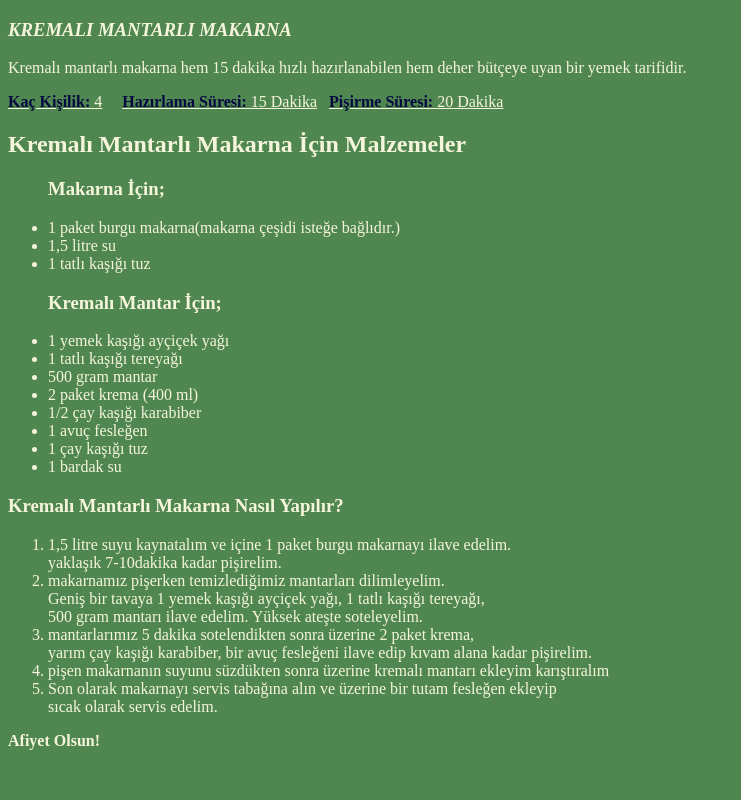
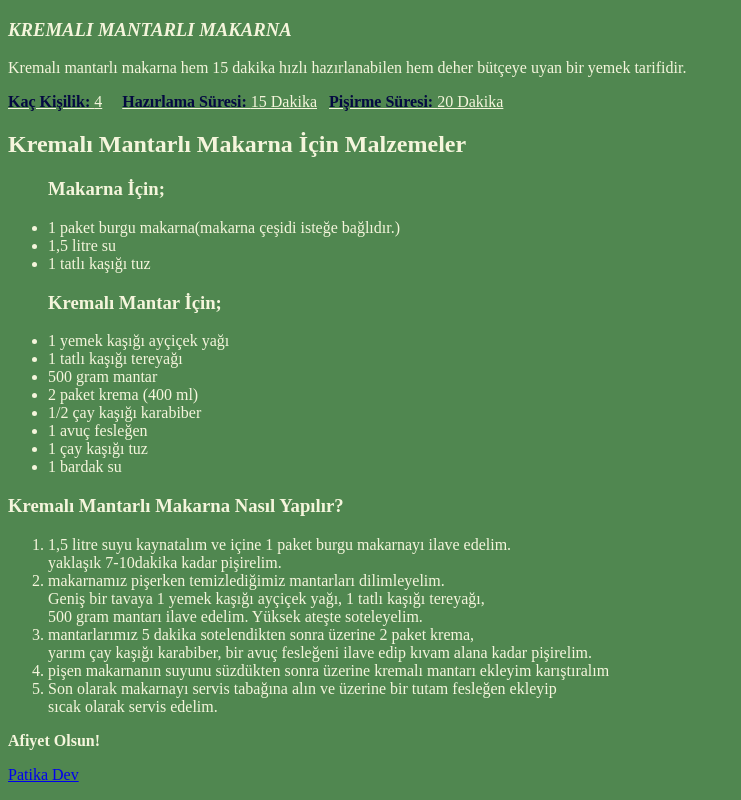
Before and after one commit to Yaseminkar/Patika-dev-html-homework-3, a plain HTML site: page index.html in a window 1280 px wide. Shown: the whole page, without its empty margins (0-741 px from the left). Drawn offline with Linux system fonts and the light colour scheme.

Commit message:
Added patika link to footer

```diff
--- a/index.html
+++ b/index.html
@@ -59,6 +59,7 @@
 
     <!-- Footer - Start -->
     <p><strong>Afiyet Olsun!</strong></p>
+    <a href="https://app.patika.dev">Patika Dev</a>
     <!-- Footer - End -->
 </body>
 </html>
```
